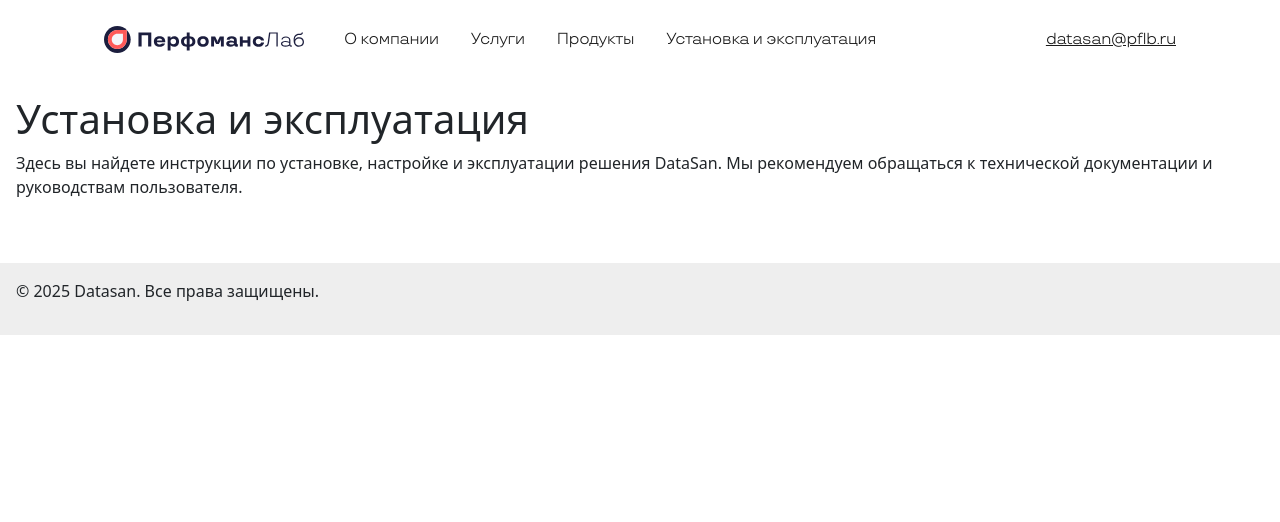
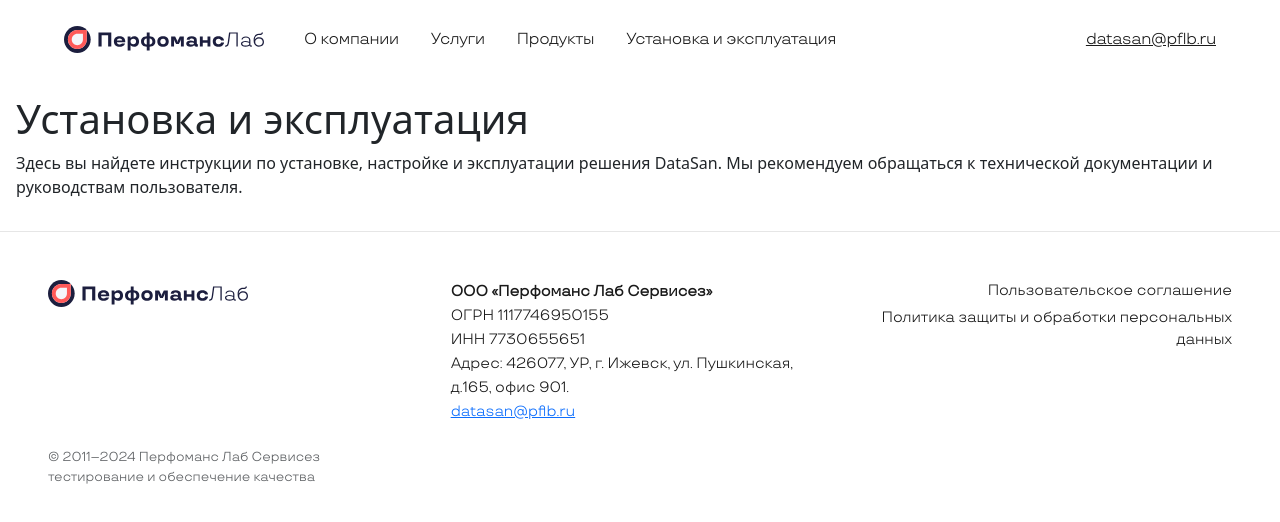
Before and after one commit to Aleator2023/datasan-react, a React (Vite) app: page /installation in a window 1280 px wide. Shown: the top 522 px of the page. Built offline with nearby package versions, Linux system fonts and the light colour scheme.

Commit message:
от 31 мая

```diff
--- a/src/components/Footer.tsx
+++ b/src/components/Footer.tsx
@@ -1,9 +1,41 @@
+import '../styles/Footer.css';
+import logo from '../assets/logo_pflb.svg';
+
 const Footer = () => {
-    return (
-      <footer style={{ padding: '1rem', background: '#eee', marginTop: '2rem' }}>
-        <p>© 2025 Datasan. Все права защищены.</p>
-      </footer>
-    );
-  };
+  return (
+    <footer className="footer container-fluid py-5 px-4 px-md-5">
+      <div className="row align-items-start g-4">
+        {/* Логотип */}
+        <div className="col-md-4 d-flex align-items-center">
+          <img src={logo} alt="Перфоманс Лаб" className="footer-logo" />
+        </div>
 
-  export default Footer;
+        {/* Центр с реквизитами */}
+        <div className="col-md-4">
+          <div className="footer-info">
+            <strong>ООО «Перфоманс Лаб Сервисез»</strong><br />
+            ОГРН 1117746950155<br />
+            ИНН 7730655651<br />
+            Адрес: 426077, УР, г. Ижевск, ул. Пушкинская, д.165, офис 901.<br />
+            <a href="mailto:datasan@pflb.ru">datasan@pflb.ru</a>
+          </div>
+        </div>
+
+        {/* Правые ссылки */}
+        <div className="col-md-4 text-md-end">
+          <div className="footer-links">
+            <div><a href="#">Пользовательское соглашение</a></div>
+            <div><a href="#">Политика защиты и обработки персональных данных</a></div>
+          </div>
+        </div>
+      </div>
+
+      <div className="footer-bottom mt-4 text-muted small">
+        © 2011–2024 Перфоманс Лаб Сервисез<br />
+        тестирование и обеспечение качества
+      </div>
+    </footer>
+  );
+};
+
+export default Footer;
--- /dev/null
+++ b/src/components/HelpSection.jsx
@@ -0,0 +1,49 @@
+import '../styles/HelpSection.css';
+import vector7 from '../assets/vector7.svg';
+import vector8 from '../assets/vector8.svg';
+
+const HelpSection = () => {
+  return (
+    <section className="help-section container-fluid py-5 px-3 px-md-5">
+      <div className="help-title mb-4">
+        <h2>Помощь Перфоманс Лаб<br />в проектах по деперсонализации</h2>
+      </div>
+
+      <div className="row g-4 mb-4">
+        <div className="col-md-6">
+          <div className="help-box help-left position-relative p-4">
+            <img src={vector7} alt="Внедрение" className="help-icon" />
+            <div className="help-inner-box p-4">
+              <h4 className="mb-3">Внедрение</h4>
+              <ul className="help-list">
+                <li>Установим инструмент</li>
+                <li>Обучим персонал</li>
+              </ul>
+            </div>
+          </div>
+        </div>
+
+        <div className="col-md-6">
+          <div className="help-box help-right position-relative p-4">
+            <img src={vector8} alt="Поддержка" className="help-icon" />
+            <div className="help-inner-box p-4">
+              <h4 className="mb-3">Поддержка</h4>
+              <ul className="help-list">
+                <li>Поможем восстановить настройки в случае сбоев</li>
+                <li>Поставляем обновление ПО бесплатно</li>
+              </ul>
+            </div>
+          </div>
+        </div>
+      </div>
+
+      <p className="mb-3">
+        Мы будем рады подробнее рассказать о нашем продукте и провести демонстрацию.
+        Для этого оставьте заявку здесь или напишите напрямую на адрес <a href="mailto:datasan@pflb.ru">datasan@pflb.ru</a>.
+      </p>
+      <a href="mailto:datasan@pflb.ru" className="btn btn-danger">Связаться с нами</a>
+    </section>
+  );
+};
+
+export default HelpSection;
--- a/src/pages/Home.tsx
+++ b/src/pages/Home.tsx
@@ -5,6 +5,7 @@
 import AdvantagesBlock from '../components/AdvantagesBlock';
 import InstallationInfoBlock from '../components/InstallationInfoBlock';
 import FeaturesBlock from '../components/FeaturesBlock';
+import HelpSection from '../components/HelpSection';
 
 const Home = () => {
   return (
@@ -16,6 +17,7 @@
       <AdvantagesBlock />
       <InstallationInfoBlock />
       <FeaturesBlock />
+      <HelpSection />
     </>
   );
 };
--- /dev/null
+++ b/src/styles/Footer.css
@@ -0,0 +1,33 @@
+.footer {
+    background-color: white;
+    font-family: 'TT Travels', sans-serif;
+    font-size: 15px;
+    color: #1a1a1a;
+    border-top: 1px solid #e6e6e6;
+    max-width: 1300px;
+  }
+
+  .footer-logo {
+    max-width: 240px;
+    height: auto;
+  }
+
+  .footer-info {
+    line-height: 1.6;
+  }
+
+  .footer-links a {
+    color: #1a1a1a;
+    text-decoration: none;
+    display: block;
+    margin-bottom: 4px;
+  }
+
+  .footer-links a:hover {
+    text-decoration: underline;
+  }
+
+  .footer-bottom {
+    text-align: left;
+    margin-top: 40px;
+  }
--- /dev/null
+++ b/src/styles/HelpSection.css
@@ -0,0 +1,60 @@
+.help-section {
+    background-color: #f7f7fb;
+    border-radius: 24px;
+    font-family: 'TT Travels', sans-serif;
+    max-width: 1300px;
+    margin: 60px auto;
+    color: #1a1a1a;
+  }
+
+  .help-title h2 {
+    font-weight: 500;
+    font-size: 36px;
+    line-height: 1.3;
+  }
+
+  .help-box {
+    border-radius: 20px;
+    background-color: #fff;
+    overflow: hidden;
+    min-height: 300px;
+    margin-top: 10px;
+  }
+
+  .help-left {
+    background-color: #ffeaea;
+  }
+
+  .help-right {
+    background-color: #fff2c5;
+  }
+
+  .help-icon {
+    position: absolute;
+    top: 10px;
+    right: 20px;
+    width: 120px;
+    opacity: 0.7;
+    margin-right: 20px;
+    margin-top: 10px;
+    z-index: 1;
+  }
+
+  .help-inner-box {
+    position: relative;
+    z-index: 2;
+    background-color: #fff;
+    border-radius: 16px;
+    box-shadow: 0 2px 6px rgba(0,0,0,0.05);
+    margin-top: 80px;
+  }
+
+  .help-list {
+    padding-left: 1rem;
+    list-style: disc;
+  }
+
+  .help-list li {
+    margin-bottom: 0.5rem;
+    font-size: 16px;
+  }
--- a/src/styles/header.css
+++ b/src/styles/header.css
@@ -18,7 +18,7 @@
     font-size: 16px;
     line-height: 0.95;
     letter-spacing: -0.015em;
-    max-width: 1200px;
+    max-width: 1400px;
     margin: 0 auto;
   }
 
```
Also changed, not shown: src/assets/vector7.svg (added), src/assets/vector8.svg (added).
